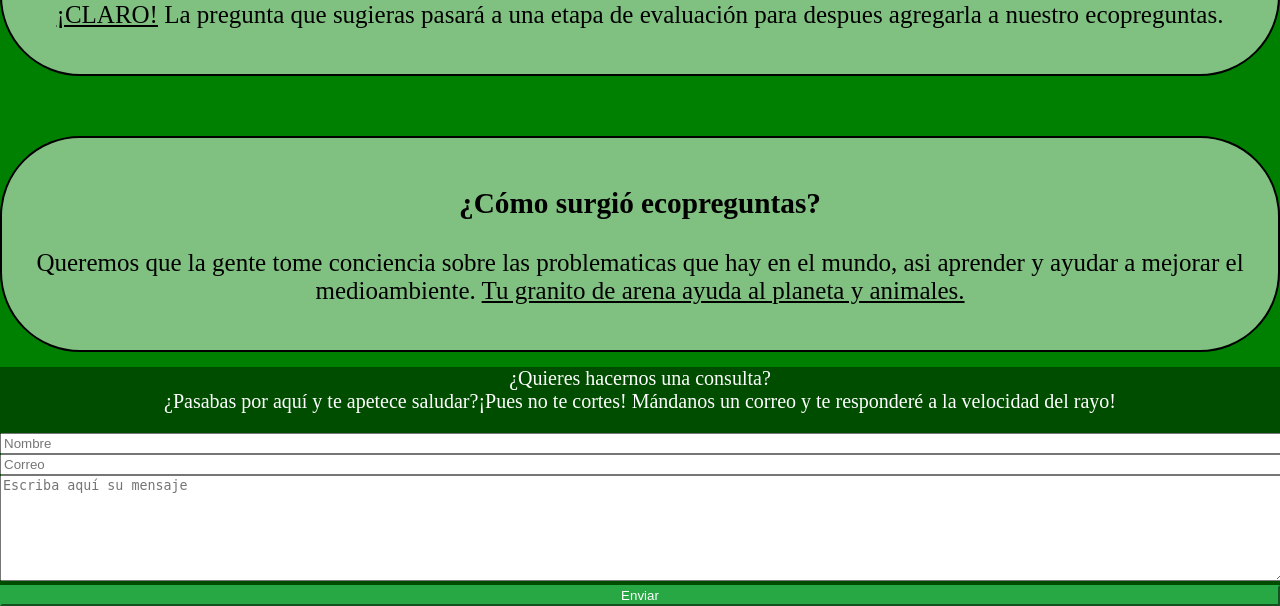
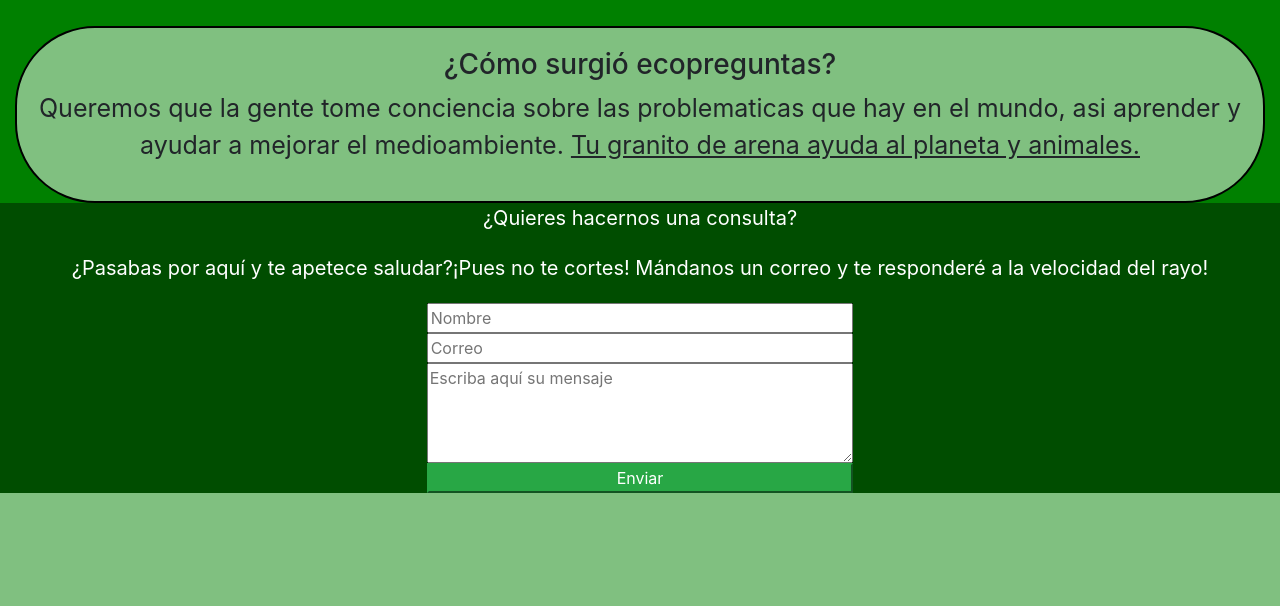
Before and after one commit to sofia290/dh-trabajo-grupal, a PHP site: page /preguntas.php in a window 1280 px wide. Shown: the part 2080-2686 px from the top of the page. After the commit the page ends 2573 px from the top, so only its background shows below. Run offline with PHP 8.4, Linux system fonts and the light colour scheme.

Commit message:
update + footer

```diff
--- a/css/index.css
+++ b/css/index.css
@@ -5,9 +5,8 @@ body{
 
 }
 #menu{
-  position: relative;
- bottom: 16px;
   background-color: white;
+  border-bottom: 2px solid green;
 }
 
 #menu ul{
@@ -25,13 +24,28 @@ body{
   text-decoration: none;
 }
 
+#boton{
+  background-color: #28a745;
+  border-color: #28a745;
+  color: white;
+}
+
+#boton:hover{
+  background-color:#2f9045;
+  border-color:#2f9045;
+  cursor: pointer;
+}
+
+#menu li a {
+  color: black;
+  text-decoration: none;
+}
+
 #menu li :hover {
   padding: inherit;
   background: green;
   color: white;
 }
-
-
 img{
   display: block;
   width: 100%;
@@ -48,22 +62,17 @@ font-family: 'McLaren', cursive;
   display: flex;
   justify-content: center;
 }
-button{
+/*button{
   margin-left: 5px;
   margin-right: 5px;
-}
- footer{
-  width: 100%;
-  /*position: absolute;
-    bottom: 0px;*/
+}*/
 
- }
- form{
+footer form{
   background: rgba(0, 0, 0, 0.4);
   box-sizing: border-box;
 
 }
-form p{
+#footer p{
   color: #fff;
   text-align: center;
   margin: 0;
@@ -71,24 +80,13 @@ form p{
   margin-bottom: 20px;
 }
 
-input {
+#footer input {
   width: 100%;
 }
 
- textarea{
+#footer textarea{
   width: 100%;
   min-height: 100px;
   max-height: 200px;
   max-width: 100%;
 }
- #boton{
-   background-color: #28a745;
-   border-color: #28a745;
-  color: white;
- }
-
- #boton:hover{
-   background-color:#2f9045;
-    border-color:#2f9045;
-   cursor: pointer;
- }
--- a/css/styles.css
+++ b/css/styles.css
@@ -29,8 +29,8 @@ footer{
     bottom: 0px;*/
 
  }
- footer form{
-   background: rgba(0, 0, 0, 0.4);
+ #footer{
+   background-color: rgba(0, 0, 0, 0.4);
    box-sizing: border-box;
 
  }
--- a/estilo.css
+++ b/estilo.css
@@ -3,30 +3,7 @@ body{
   margin: 0;
   padding: 0;
 }
-#menu{
-    background-color: white;
-   }
 
-   #menu ul{
-     display: flex;
-     justify-content: flex-end;
-   }
-
-   #menu li {
-    display: inline;
-    padding: 20px;
-    }
-
-    #menu li a {
-    color: black;
-     text-decoration: none;
-     }
-
-    #menu li :hover {
-      padding: inherit;
-      background: green;
-      color: white;
-    }
 #juego{
   background: rgba(255,255,255,0.5);
   text-align: center;
@@ -111,11 +88,8 @@ body{
   border-radius: 80px;
   font-size: 25px;
 }
-footer{
-  width: 100%;
-    padding-top: 15px;
 
-}
+
 form{
   background: rgba(0, 0, 0, 0.4);
   box-sizing: border-box;
--- /dev/null
+++ b/footer.php
@@ -0,0 +1,26 @@
+<div class="container-fluid" id="footer" style="background:rgba(0, 0, 0, 0.4)">
+  <footer>
+    <div class="row">
+      <div class="col">
+        <p>¿Quieres hacernos una consulta?</p>
+      </div>
+    </div>
+    <div class="row">
+      <div class="col">
+        <p>¿Pasabas por aquí y te apetece saludar?¡Pues no te cortes! Mándanos un correo y te responderé a la velocidad del rayo!</p>
+      </div>
+    </div>
+    <div class="row">
+      <div class="col offset-md-4 col-md-4 offset-sm-2 col-sm-8" >
+        <form class="row" action="index.html" method="post">
+          <input type="text" name="nombre" placeholder="Nombre" value=""  required>
+          <input type="text" name="correo" placeholder="Correo" value="" required>
+          <textarea name="mensaje" placeholder="Escriba aquí su mensaje" required></textarea>
+          <input type="button"  value="Enviar" id="boton">
+        </div>
+      </div>
+    </form>
+  </div>
+</div>
+</footer>
+</div>
--- a/preguntas.php
+++ b/preguntas.php
@@ -2,24 +2,31 @@
 <?php
 session_start();
 ?>
-<html lang="en">
+<html lang="es">
 <head>
   <meta charset="UTF-8">
   <meta name="viewport" content="width=device-width, initial-scale=1.0">
   <meta http-equiv="X-UA-Compatible" content="ie=edge">
+  <link rel="stylesheet" href="https://stackpath.bootstrapcdn.com/bootstrap/4.3.1/css/bootstrap.min.css" integrity="sha384-ggOyR0iXCbMQv3Xipma34MD+dH/1fQ784/j6cY/iJTQUOhcWr7x9JvoRxT2MZw1T" crossorigin="anonymous">
   <link rel="stylesheet" href="estilo.css">
+  <link rel="stylesheet" href="css/index.css">
+  <link rel="stylesheet" href="css/styles.css">
   <meta name="viewport" content="width=device-width initial-scale=1.0">
-    <title>Document</title>
+  <title>Preguntas frequentes</title>
 </head>
 <body>
   <?php
   include('header.php');
   ?>
-      <div class="container">
+  <div class="container-fluid">
+    <div class="row">
+      <div class="col">
+        <h1 class="text-center"><u>Preguntas Frecuentes</u></h1>
+      </div>
+    </div>
     <div id="juego"  class="row">
-        <div class="offset-md-2 col-md-8" >
-            <h1><u>Preguntas Frecuentes</u></h1>
-          <h2> ¿Cómo jugar?</h1>
+      <div class="col text-center" >
+        <h2> ¿Cómo jugar?</h2>
         <p>Muy simple, la jugada empieza con una serie de preguntas fáciles, pero ¡OJO!, solo habrá un tiempo de 30 segundos en cada pregunta. Cada respuesta correcta valdrá 10 puntos.  </p>
       </div>
     </div>
@@ -62,7 +69,8 @@
           <p>Queremos que la gente tome conciencia sobre las problematicas que hay en el mundo,  asi aprender y ayudar a mejorar el medioambiente. <u>Tu granito de arena ayuda al planeta y animales.</u>  </p>
         </div>
       </div>
-<footer >
+      <?php require_once 'footer.php'; ?>
+      <!--<footer >
       <form class="row" action="index.html" method="post">
       <div class="offset-md-4 col-md-4 offset-sm-2 col-sm-8" >
       <p id="textform">¿Quieres hacernos una consulta? <br> ¿Pasabas por aquí y te apetece saludar?¡Pues no te cortes! Mándanos un correo y te responderé a la velocidad del rayo!  </p>
@@ -72,6 +80,6 @@
       <input type="button"  value="Enviar" id="boton">
     </div>
   </form>
-  </footer>
+</footer>-->
 </body>
 </html>
--- a/usuarios.json
+++ b/usuarios.json
@@ -1 +1 @@
-[{"nombre":"Juan","apellido":"Perez","email":"juanperez@juan.com","fecha-de-nacimiento":"1993-03-31","username":"pepe1234","password":"$2y$10$2Wd2Iqzrd21tRZxCv5WFhetQddnEM9zQnDCnGEjdiAhGZO4BsWJWS"}]
+[{"nombre":"Juan","apellido":"Perez","email":"juanperez@juan.com","fecha-de-nacimiento":"1993-03-31","username":"pepe1234","password":"$2y$10$2Wd2Iqzrd21tRZxCv5WFhetQddnEM9zQnDCnGEjdiAhGZO4BsWJWS"},{"nombre":"mariana","apellido":"GUZMAN","email":"marianaguzman@fibertel.com.ar","fecha-de-nacimiento":"1973-03-23","username":"mariana ","password":"$2y$10$naRW9S4e2OekMaUNaY\/nr.W0lKwKiLV3uFXA28NMUrAsTxXZTiDTC"},{"nombre":"Mario","apellido":"Bros","email":"mario@company.com","fecha-de-nacimiento":"2019-11-12","username":"Mario","password":"$2y$10$6ntLvoP5MK0I4IDULw7UcOd9axI6ZdtkwtXkfnSgRPcrdukZLl\/JO"},{"nombre":"Pepe","apellido":"Pepe","email":"pepe@pepe.com","fecha-de-nacimiento":"1988-11-14","username":"pepe","password":"$2y$10$.rLorhuN\/7EDaO1sOk\/EbuWSKoGtFDfkri6dqrrOf.1XbZCV2J7iC"},{"nombre":"Agustina","apellido":"Turrado","email":"agustina@agustina.com","fecha-de-nacimiento":"2019-11-16","username":"agus","password":"$2y$10$zj8xjTzjBk1on.Au206NZ.Z6YFYykAZM7BTKhQiUH5jXONl5oL3M2"},{"nombre":"Victoria","apellido":"Verrando","email":"victoria@victoria.com","fecha-de-nacimiento":"2019-11-15","username":"vicky","password":"$2y$10$BooLuU4e5dDx0TPdFNnq6.6GAcnc3NJYeeDQ464eo7cLpd4pQ0QKe"}]
```
Also changed, not shown: index.php (+22 -17 lines), registro.php (+2 -18 lines), header.php (indentation only). Lines whose indentation alone changed are shown as unchanged.
